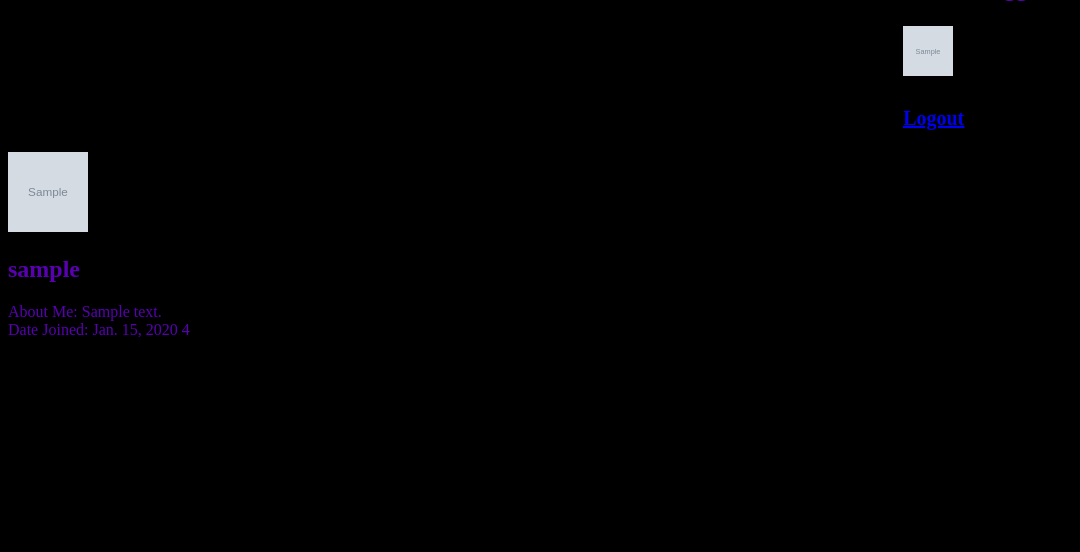
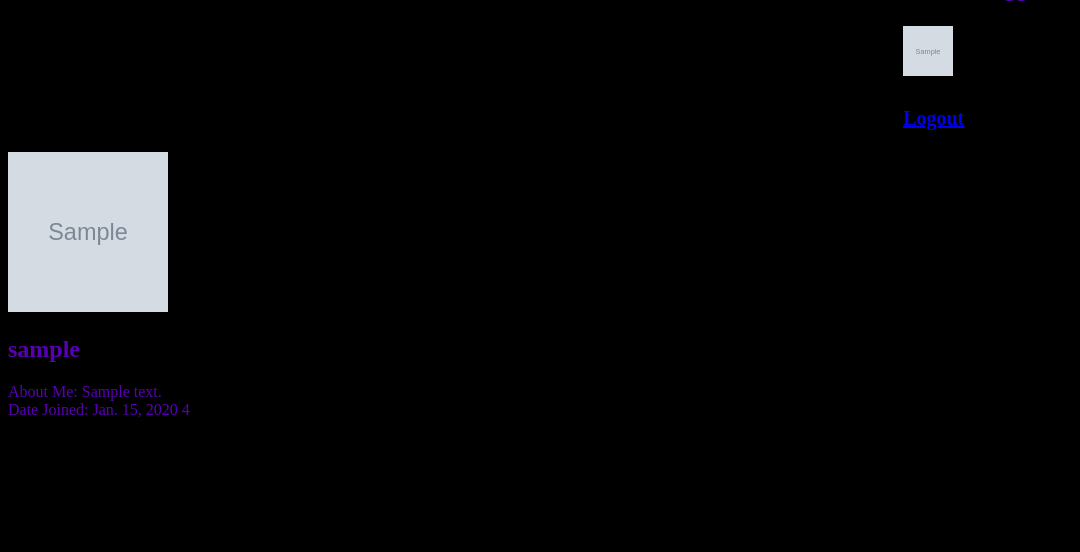
Before and after one commit to Resident-Tofu/hi-score, a Django app: page /hi-score/myaccount/ in a window 1280 px wide. Shown: the part 134-686 px from the top of the page, without its empty margins (0-1080 px from the left). Run offline with Django 3.2, Linux system fonts and the light colour scheme; a user stored in the database is signed in; tables that the repository leaves empty hold one stand-in row (values such as "Sample post"); grey boxes marked "Sample" are stand-in pictures; some web fonts are replaced.

Commit message:
Changed size of profile pic in myaccount

```diff
--- a/static/js/hi-score-ajax.js
+++ b/static/js/hi-score-ajax.js
@@ -7,7 +7,7 @@
          $.get('/hi-score/like-review/', {review_id: reviewid},
          function(data){
                    $('#like_count').html(data);
-                   $('#likes').hide();
+                   document.getElementById("like_btn").disabled = true;
                });
     });
 
--- a/templates/hi-score/profile.html
+++ b/templates/hi-score/profile.html
@@ -7,9 +7,9 @@
 
 {% block body_block %}
     {% if user.userprofile.picture %}
-        <img src="{{ user.userprofile.picture.url }}" alt="Profile Pic" style="width:80px;height:80px">
+        <img src="{{ user.userprofile.picture.url }}" alt="Profile Pic" style="width:160px;height:160px">
     {% else %}
-        <img src="{% static 'images/profile.png' %}" alt="Hi-Score" style="width:80px;height:80px">
+        <img src="{% static 'images/profile.png' %}" alt="Hi-Score" style="width:160px;height:160px">
     {% endif %}
 
     <h2>{{ user.get_username}}</h2>
```
